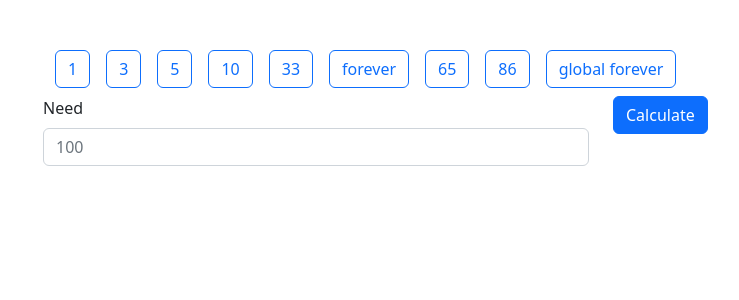
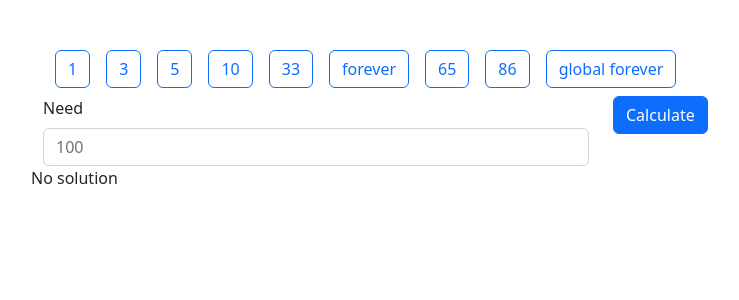
Before and after one commit to forcey/stamps, a React (Create React App) app: page / in a window 1280 px wide. Shown: the top 300 px of the page, without its empty margins (39-778 px from the left). Built offline with nearby package versions, Linux system fonts and the light colour scheme.

Commit message:
works but buggy?

```diff
--- a/src/App.js
+++ b/src/App.js
@@ -12,6 +12,7 @@ function App() {
   const stamps = [1, 3, 5, 10, 33, "forever", 65, 86, "global forever"];
   const [selected, setSelected] = useState(new Set());
   const [target, setTarget] = useState(0);
+  const [solution, setSolution] = useState(null);
 
   const onSelectionChanged = function (selected) {
     setSelected(selected);
@@ -27,9 +28,13 @@ function App() {
         return value;
       }
     });
-    const solution = calculate(values, target);
-    console.log(solution);
+    const solution = calculate(values, parseInt(target));
+    setSolution(solution);
   }
+
+  const solutionRow = (solution) ?
+    solution.paths.map(path => (<Row>{path.join(', ')}</Row>)) :
+    <Row>No solution</Row>;
 
   return (
     <div className="App">
@@ -46,6 +51,7 @@ function App() {
             <Button onClick={onCalculate}>Calculate</Button>
           </Col>
         </Row>
+        {solutionRow}
       </Container>
     </div>
   );
--- a/src/algorithm/calculate.js
+++ b/src/algorithm/calculate.js
@@ -1,6 +1,56 @@
 function calculate(stamps, target) {
-    console.log(stamps, target);
-    return [];
+    stamps.sort();
+
+    const solutions = new Map;
+    const makeSolution = function (prev, stamp) {
+        if (prev === 0) {
+            return {
+                count: 1,
+                paths: [[stamp]],
+            };
+        }
+        const prevSolution = solutions.get(prev);
+        if (prevSolution !== undefined) {
+            const newSolution = {
+                count: prevSolution.count + 1,
+                paths: [],
+            };
+            for (var path of prevSolution.paths) {
+                if (path[0] >= stamp) {
+                    newSolution.paths.push([stamp].concat(path));
+                }
+            }
+            return newSolution.paths.length > 0 ? newSolution : null;
+        }
+        return null;
+    }
+
+    const updateSolution = function (x, newSolution) {
+        if (!newSolution) {
+            return;
+        }
+        const oldSolution = solutions.get(x);
+        if (!oldSolution || newSolution.count < oldSolution.count) {
+            solutions.set(x, newSolution);
+        }
+        if (oldSolution && newSolution.count === oldSolution.count) {
+            solutions.set(x, {
+                count: newSolution.count,
+                paths: oldSolution.paths.concat(newSolution.paths),
+            });
+        }
+    }
+
+    for (var i = 1; i <= target; i++) {
+        for (var stamp of stamps) {
+            if (stamp > i) {
+                break;
+            }
+            const newSolution = makeSolution(i - stamp, stamp);
+            updateSolution(i, newSolution);
+        }
+    }
+    return solutions.get(target);
 }
 
 export default calculate;
```
